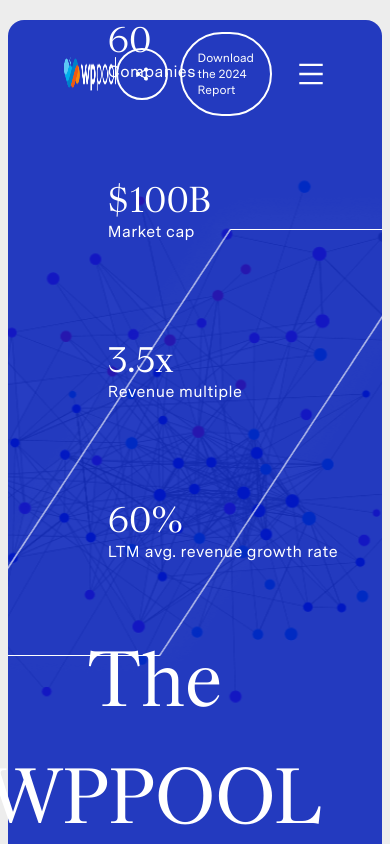
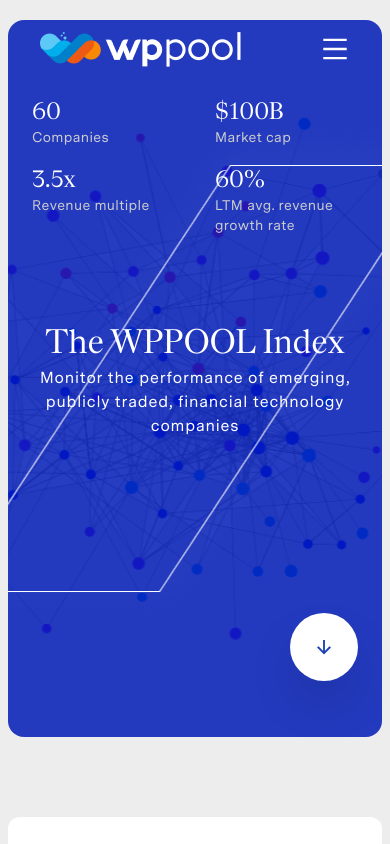
Before and after one commit to Mahin-Hasan/Figma-design-Implementation, a React (Vite) app: page / in a window 390 px wide. Shown: the top 844 px of the page. Built offline with nearby package versions, Linux system fonts and the light colour scheme.

Commit message:
made navbar and home section responsive

```diff
--- a/src/App.jsx
+++ b/src/App.jsx
@@ -18,7 +18,7 @@
         <Navbar />
         <div className={`${styles.fixedPadding}`}>
           <Home />
-          <Dashboard />
+          {/* <Dashboard /> */}
           <AllCompanies />
         </div>
         <div className="container mx-auto">
--- a/src/components/Home.jsx
+++ b/src/components/Home.jsx
@@ -3,44 +3,56 @@
 const Home = () => {
   return (
     <section id="wppoolIndex" className="pt-5">
-      <div className="h-screen bg-matrix-pattern bg-auto bg-no-repeat bg-center relative">
+      <div className="h-[85vh] sm:h-screen bg-matrix-pattern bg-auto bg-no-repeat bg-center relative">
         <div className="absolute top-0 left-0 w-full h-full bg-[#001CB8] opacity-85 rounded-2xl">
           {/* Empty div for matrix bg overlay  */}
         </div>
         <div className="absolute top-0 left-0 w-full h-full bg-rectangleBG bg-auto bg-no-repeat bg-center">
-          <div className="flex flex-col sm:flex-row items-center justify-between h-screen">
-            <div className="flex flex-col justify-end h-screen text-white space-y-24 ps-14 pb-14">
-              <div className="">
-                <h1 className="font-Nantes text-4xl">60</h1>
-                <p className="font-Messina tracking-wide">Companies</p>
-              </div>
-              <div className="">
-                <h1 className="font-Nantes text-4xl">$100B</h1>
-                <p className="font-Messina tracking-wide">Market cap</p>
-              </div>
-              <div className="">
-                <h1 className="font-Nantes text-4xl">3.5x</h1>
-                <p className="font-Messina tracking-wide">Revenue multiple</p>
-              </div>
-              <div className="">
-                <h1 className="font-Nantes text-4xl">60%</h1>
-                <p className="font-Messina tracking-wide">
-                  LTM avg. revenue growth rate
-                </p>
+          <div className="flex flex-col md:flex-row items-center sm:justify-between h-[85vh] sm:h-screen">
+            <div className="flex flex-col sm:flex-row justify-end text-white  ps-6 sm:ps-14 h-[85vh] sm:h-screen sm:items-end">
+              <div className="grid grid-cols-2 md:grid-cols-1 gap-4 md:gap-12 lg:gap-24 mb-12">
+                <div>
+                  <h1 className="font-Nantes text-2xl sm:text-4xl">60</h1>
+                  <p className="font-Messina tracking-wide text-[#CDCDCD] text-sm sm:text-base">
+                    Companies
+                  </p>
+                </div>
+                <div>
+                  <h1 className="font-Nantes text-2xl sm:text-4xl">$100B</h1>
+                  <p className="font-Messina tracking-wide text-[#CDCDCD] text-sm sm:text-base">
+                    Market cap
+                  </p>
+                </div>
+                <div>
+                  <h1 className="font-Nantes text-2xl sm:text-4xl">3.5x</h1>
+                  <p className="font-Messina tracking-wide text-[#CDCDCD] text-sm sm:text-base">
+                    Revenue multiple
+                  </p>
+                </div>
+                <div>
+                  <h1 className="font-Nantes text-2xl sm:text-4xl">60%</h1>
+                  <p className="font-Messina tracking-wide text-[#CDCDCD] text-sm sm:text-base">
+                    LTM avg. revenue growth rate
+                  </p>
+                </div>
               </div>
             </div>
-            <div className="-ms-20">
-              <h1 className="text-[78px] text-white text-center font-Nantes">
+
+            <div className="mt-8 sm:mt-0 md:-ms-20 text-center">
+              <h1 className="text-[34px] sm:text-[42px] md:text-[46px] lg:text-[78px] text-white font-Nantes">
                 The WPPOOL Index
               </h1>
-              <p className="font-Messina text-center text-white text-[21px] tracking-wider">
+              <p className="font-Messina text-white text-[16px] sm:text-[18px] lg:text-[21px]  tracking-wider">
                 Monitor the performance of emerging, publicly traded, financial
                 technology companies
               </p>
             </div>
-            <div className="flex flex-col justify-end h-screen text-white space-y-12 pe-14 pb-14">
-              <div className="bg-white p-8 rounded-full cursor-pointer shadow-2xl">
-                <a href="#footerSection"><IoArrowDownSharp className="text-primaryBlue text-xl" /></a>
+
+            <div className="flex flex-col justify-end h-[85vh] sm:h-screen text-white space-y-12 pe-6 sm:pe-14 pb-14">
+              <div className="bg-white p-6 sm:p-8 rounded-full cursor-pointer shadow-2xl absolute right-6 sm:block">
+                <a href="#footerSection">
+                  <IoArrowDownSharp className="text-primaryBlue text-xl" />
+                </a>
               </div>
             </div>
           </div>
--- a/src/components/Navbar.jsx
+++ b/src/components/Navbar.jsx
@@ -22,7 +22,7 @@
   return (
     <nav className="fixed w-full top-0 z-20">
       <div
-       className={`${bgColor ? 'bg-secondary shadow-2xl' : 'bg-transparent shadow-none'} flex items-center py-3 mt-5 justify-between relative mx-12 px-4 rounded-md shadow-2xl`}
+       className={`${bgColor ? 'bg-secondary shadow-2xl' : 'bg-transparent shadow-none'} flex items-center py-3 mt-5 justify-between relative mx-6 sm:mx-12 px-4 rounded-md shadow-2xl`}
          >
         <div>
          <a href="#"> <img
@@ -37,7 +37,7 @@
               bgColor
                 ? "border-[#AFCD80] text-black"
                 : "border-white text-white"
-            } border-2 rounded-full p-4 `}
+            } border-2 rounded-full p-4 hidden sm:block`}
           >
             <IoShareSocial className="text-base" />
           </div>
@@ -47,7 +47,7 @@
               bgColor
                 ? "border-[#115CD9] text-black"
                 : "border-white text-white"
-            } border-2 rounded-full p-4 text-white me-3`}
+            } border-2 rounded-full p-4 text-white me-3 hidden sm:block`}
           >
             <p className="font-Messina text-xs">Download the 2024 Report</p>
           </div>
@@ -64,7 +64,7 @@
       <div
         className={`${
           !toggle ? "hidden" : ""
-        } justify-end py-1 me-8 px-8 bg-white absolute right-0 rounded-2xl top-7 shadow-2xl`}
+        } justify-end py-1 me-6 sm:me-8 px-6 sm:px-8 bg-white absolute right-0 rounded-2xl top-7 shadow-2xl`}
       >
         <div className="flex items-center gap-3">
           <div className="border-2 rounded-full p-4 text-white bg-[#AFCD80]">
@@ -81,7 +81,7 @@
           </div>
         </div>
         <div className="font-Messina mt-8">
-          <ul className="text-lg space-y-6">
+          <ul className="text-lg space-y-3 sm:space-y-6">
             <li>
               <a href="#wppoolIndex">The WPPOOL Index</a>
             </li>
```
